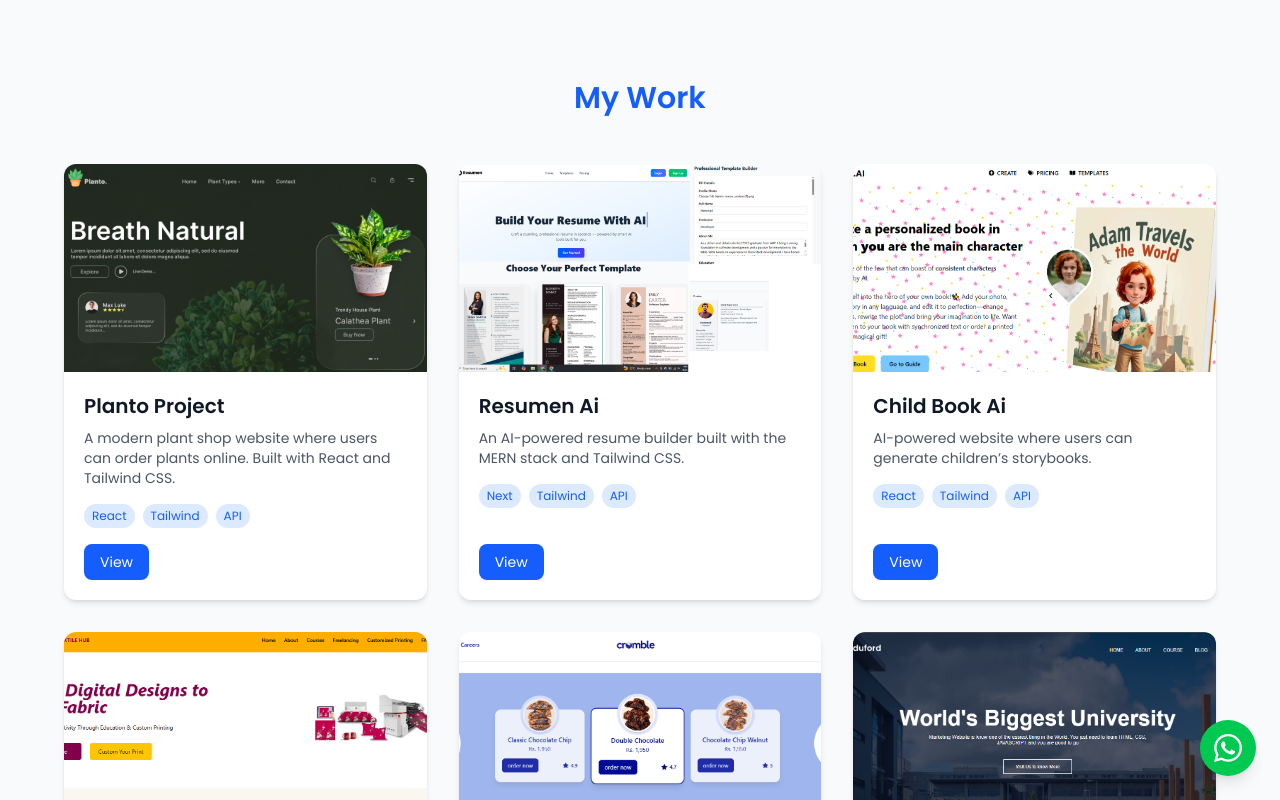
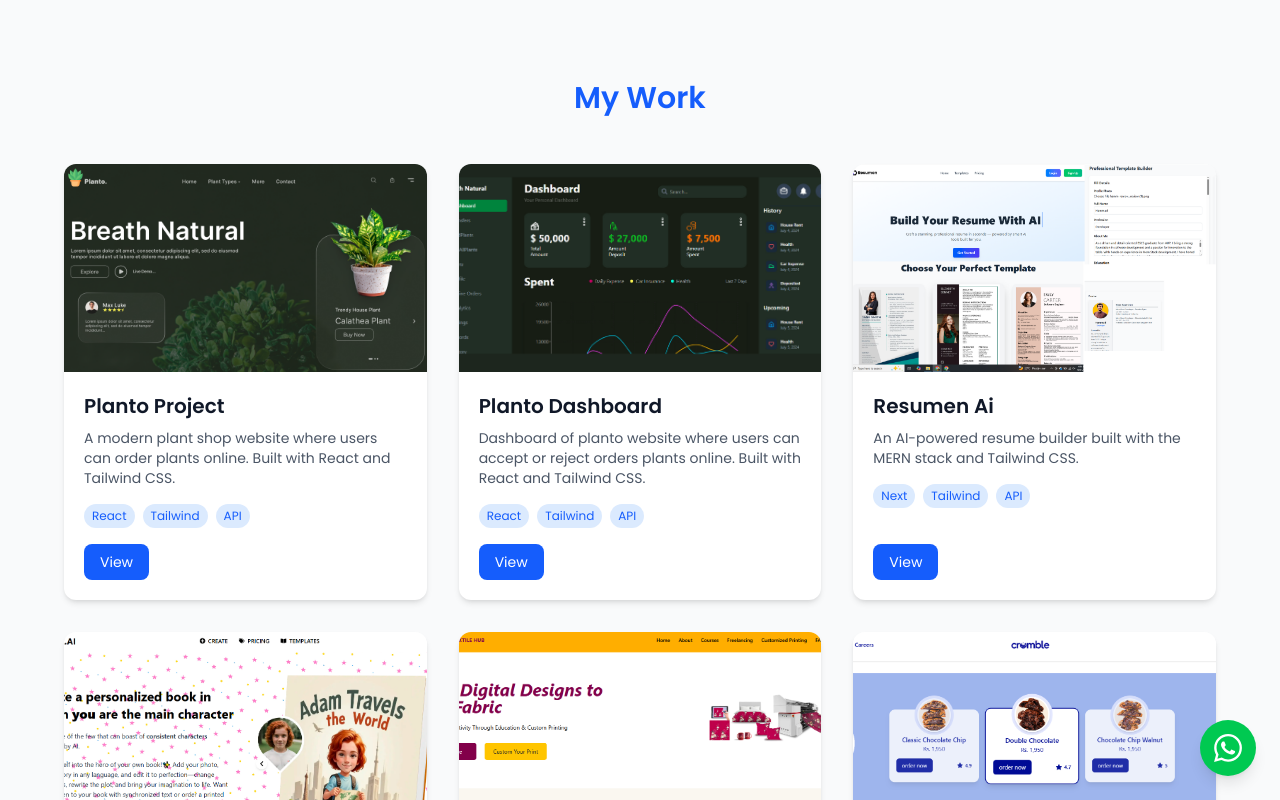
Before and after one commit to hammad200208/Portfolio-Next, a Next.js app: page /Work in a window 1280 px wide. Shown: the top 800 px of the page. Built offline with nearby package versions, Linux system fonts and the light colour scheme.

Commit message:
added resume

```diff
--- a/src/app/Work/page.js
+++ b/src/app/Work/page.js
@@ -10,6 +10,14 @@ const projects = [
     description:
       "A modern plant shop website where users can order plants online. Built with React and Tailwind CSS.",
     code: "https://planto-project-9814.vercel.app/",
+    tags: ["React", "Tailwind", "API"],
+  },
+  {
+    title: "Planto Dashboard",
+    image: "/work4.PNG",
+    description:
+      "Dashboard of planto website where users can accept or reject orders plants online. Built with React and Tailwind CSS.",
+    code: "https://planto-dashboard.vercel.app/",
     tags: ["React", "Tailwind", "API"],
   },
   {
```
Also changed, not shown: public/work4.png (added).
